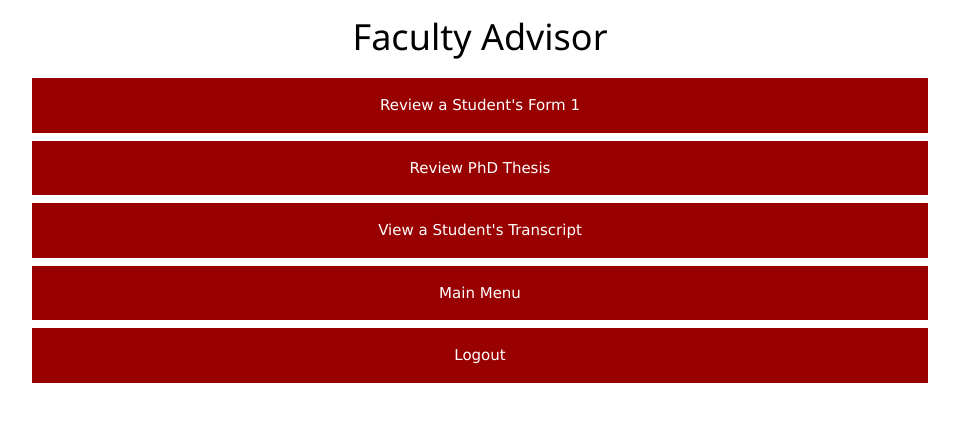
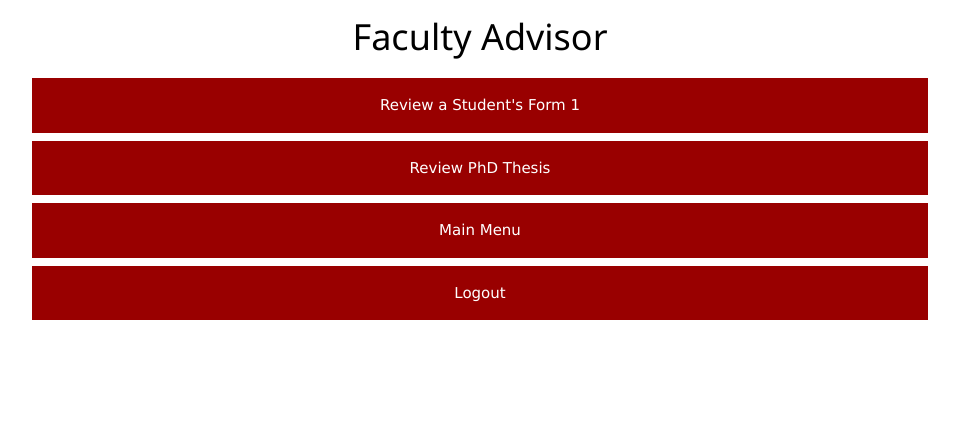
Before and after one commit to lilyrschwarz/BIT, a PHP site: page /advisor.php in a window 1280 px wide. Shown: the top 433 px of the page, without its empty margins (160-1119 px from the left). Run offline with PHP 8.4, Linux system fonts and the light colour scheme; the visitor is signed in with stand-in values (Sample User, id 1).

Commit message:
advisor home

```diff
--- a/public_html/advising/advisor.php
+++ b/public_html/advising/advisor.php
@@ -74,11 +74,6 @@ $connection = mysqli_connect($servername, $username, $password, $dbname);
       </form
     </div>
     <div>
-      <form action="SearchTranscript.php">
-        <input type="submit" value="View a Student's Transcript">
-      </form
-    </div>
-    <div>
       <form action="http://gwupyterhub.seas.gwu.edu/~lilyrschwarz/SJL/public_html/registration/menu.php">
         <input type="submit" value="Main Menu">
       </form
--- a/public_html/advising/viewThesisFile.php
+++ b/public_html/advising/viewThesisFile.php
@@ -1,4 +1,5 @@
 <?php
+session_start();
 
     if($_SESSION['uid'] && $_SESSION['type'] == 'inst'){
     }
```
